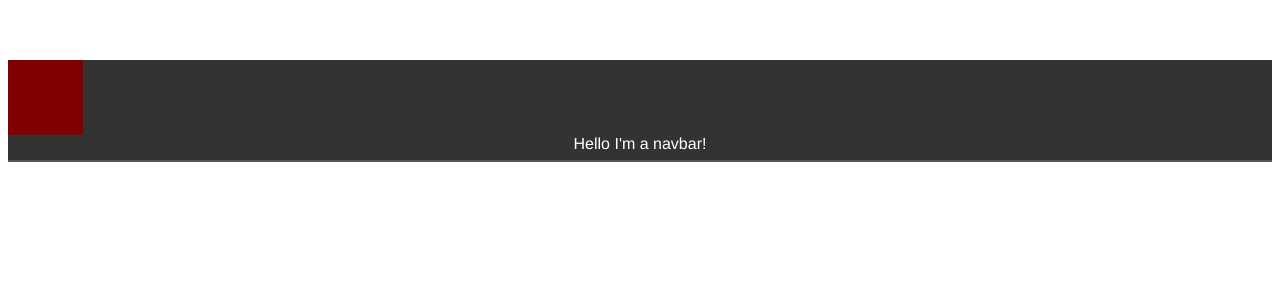
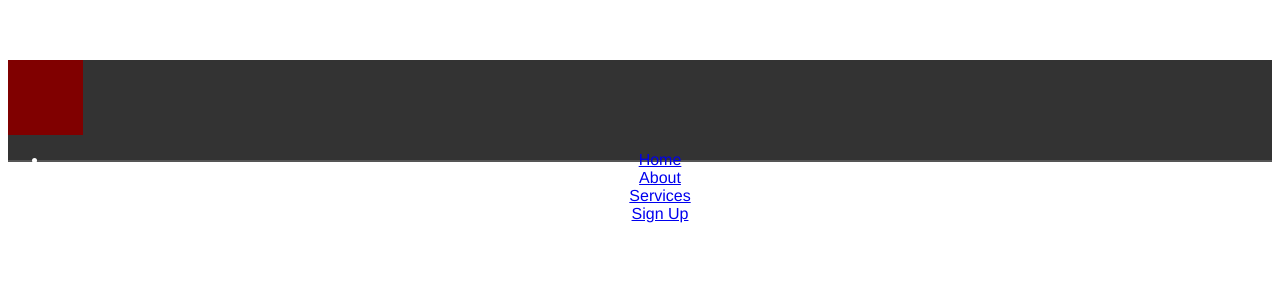
Before and after one commit to bryvl/garza-restoration, a Vue app: page / in a window 1280 px wide. Shown: the top 300 px of the page. Built offline with nearby package versions, Linux system fonts and the light colour scheme.

Commit message:
added firebase config and js file, added navbar menu component

```diff
--- a/package.json
+++ b/package.json
@@ -9,6 +9,7 @@
   },
   "dependencies": {
     "core-js": "^3.8.3",
+    "firebase": "^9.6.10",
     "vue": "^3.2.13"
   },
   "devDependencies": {
--- a/src/components/Navbar.vue
+++ b/src/components/Navbar.vue
@@ -1,16 +1,19 @@
 <template>
     <div class="navbar">
         <TempLogo></TempLogo>
+        <NavbarMenu></NavbarMenu>
         Hello I'm a navbar!
     </div>
 </template>
 <script>
     import TempLogo from "./TempLogo";
+    import NavbarMenu from "./NavbarMenu";
     export default {
     name: 'NavBar',
     // Need to export any imported components under a Components object
     components: {
-        TempLogo
+        TempLogo,
+        NavbarMenu
     },
     }
 </script>
--- /dev/null
+++ b/src/components/NavbarMenu.vue
@@ -0,0 +1,30 @@
+<template>
+    <ul class="navbarMenu">
+        <li class="navbarItem">
+            <a href="#home" class="navbarLinks" id="homePage">Home</a>
+            <!-- <div class="gradientBorder"></div> -->
+        </li>
+        <li class="navbarItem">
+            <a href="#about" class="navbarLinks" id="aboutPage">About</a>
+            <!-- <div class="gradientBorder"></div> -->
+        </li>
+        <li class="navbarItem">
+            <a href="#services" class="navbarLinks" id="servicesPage">Services</a>
+            <!-- <div class="gradientBorder"></div> -->
+        </li>
+        <li class="navbarBtn">
+            <a href="#signUp" class="button" id="signUp">Sign Up</a>
+            <!-- <div class="gradientBorder"></div> -->
+        </li>
+    </ul>
+</template>
+<script>
+    export default {
+    name: 'NavbarMenu',
+    }
+</script>
+<style scoped>
+    /* .navbarMenu {
+        color: #fff;
+    } */
+</style>
```
Also changed, not shown: src/firebase.js (added, +21 -0 lines), 1 other file (tests, documents, lock files or other folders).
